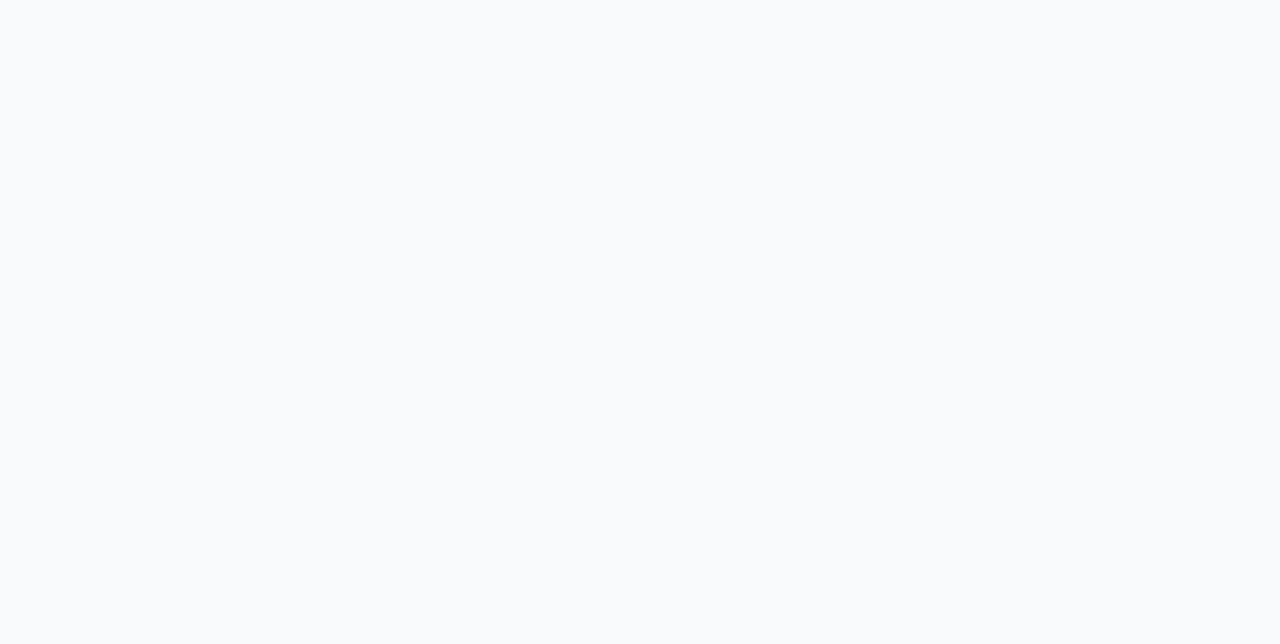
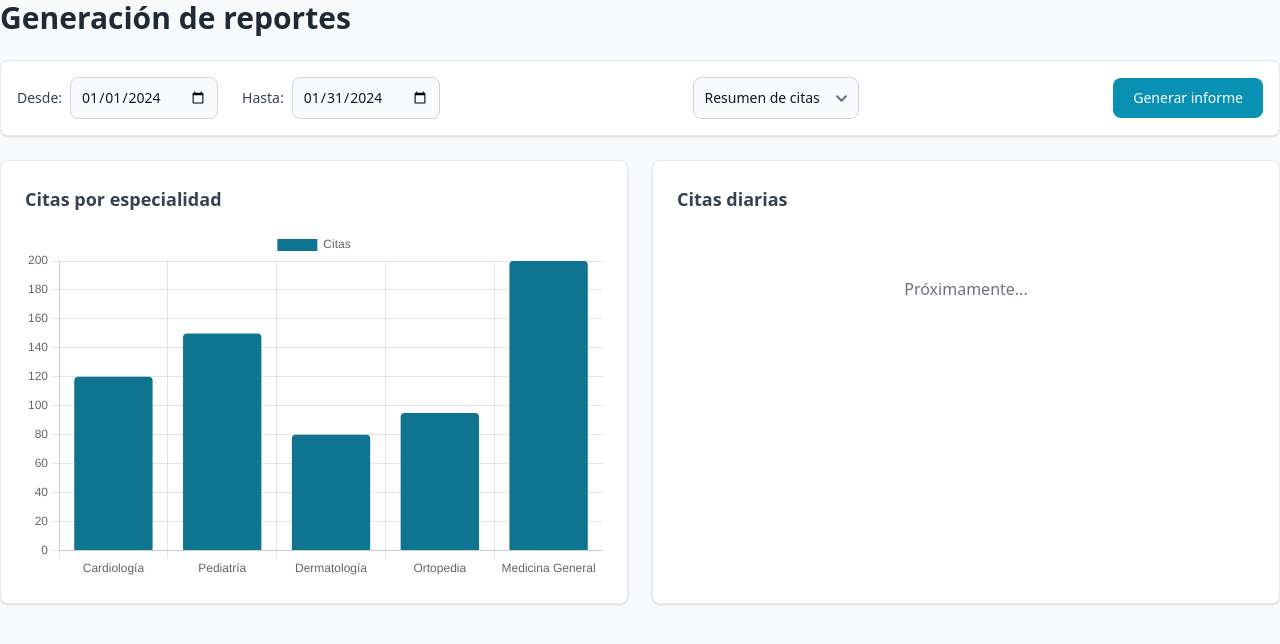
Before and after one commit to jsusurcia/citas_salud_web, a Vue app: page /admin/reportes in a window 1280 px wide. Before the commit this address had no page. Shown: the top 644 px of the page. Built offline with nearby package versions, Linux system fonts and the light colour scheme; a web font is replaced by a local one; what vue-advanced-chat would draw is missing.

Commit message:
Agregando components(Chart), grafico de barras listo

```diff
--- a/package.json
+++ b/package.json
@@ -15,12 +15,14 @@
     "@fortawesome/vue-fontawesome": "^3.1.2",
     "@tailwindcss/vite": "^4.1.14",
     "axios": "^1.12.2",
+    "chart.js": "^4.5.1",
     "flowbite": "^3.1.2",
     "pinia": "^3.0.3",
     "tailwindcss": "^4.1.14",
     "vue": "^3.5.22",
     "vue-advanced-chat": "^2.1.0",
     "vue-cal": "^5.0.1-rc.33",
+    "vue-chartjs": "^5.3.2",
     "vue-router": "^4.5.1"
   },
   "devDependencies": {
--- /dev/null
+++ b/src/components/ChartComponent.vue
@@ -0,0 +1,59 @@
+<script setup>
+import { Bar, Line } from 'vue-chartjs'
+import {
+  Chart as ChartJS,
+  Title,
+  Tooltip,
+  Legend,
+  BarElement,
+  CategoryScale,
+  LinearScale,
+  PointElement,
+  LineElement
+} from 'chart.js'
+
+// Registramos los componentes de Chart.js que vamos a utilizar
+ChartJS.register(
+  Title,
+  Tooltip,
+  Legend,
+  BarElement,
+  CategoryScale,
+  LinearScale,
+  PointElement,
+  LineElement
+)
+
+// Definimos las 'props' que este componente recibirá desde su padre
+defineProps({
+  chartData: {
+    type: Object,
+    required: true
+  },
+  chartOptions: {
+    type: Object,
+    default: () => ({ responsive: true, maintainAspectRatio: false })
+  },
+  chartType: {
+    type: String,
+    required: true,
+    validator: (value) => ['bar', 'line'].includes(value) // Acepta solo 'bar' o 'line'
+  }
+})
+</script>
+
+<template>
+  <div style="height: 350px;">
+    <Bar
+      v-if="chartType === 'bar'"
+      :data="chartData"
+      :options="chartOptions"
+    />
+
+    <Line
+      v-if="chartType === 'line'"
+      :data="chartData"
+      :options="chartOptions"
+    />
+  </div>
+</template>
--- /dev/null
+++ b/src/components/FilterBarComponent.vue
@@ -0,0 +1,49 @@
+<script setup>
+import { ref } from 'vue';
+
+// Define los datos de los filtros de forma reactiva
+const filtros = ref({
+  fechaInicio: '2024-01-01',
+  fechaFin: '2024-01-31',
+  tipoReporte: 'resumen_citas'
+});
+
+// Define un 'emit' para comunicarnos con el componente padre
+const emit = defineEmits(['generar-reporte']);
+
+// Función que se llama al hacer clic en el botón
+const handleGenerarReporte = () => {
+  // Emite un evento con los datos actuales de los filtros
+  emit('generar-reporte', filtros.value);
+}
+</script>
+
+<template>
+  <div class="flex flex-wrap items-center justify-between gap-4 p-4 mb-6 bg-white border border-gray-200 rounded-lg shadow-sm">
+
+    <div class="flex items-center gap-2">
+      <label for="fecha-inicio" class="text-sm font-medium text-gray-700">Desde:</label>
+      <input type="date" id="fecha-inicio" v-model="filtros.fechaInicio" class="bg-gray-50 border border-gray-300 text-gray-900 text-sm rounded-lg focus:ring-blue-500 focus:border-blue-500 block w-full p-2.5">
+
+      <label for="fecha-fin" class="ml-4 text-sm font-medium text-gray-700">Hasta:</label>
+      <input type="date" id="fecha-fin" v-model="filtros.fechaFin" class="bg-gray-50 border border-gray-300 text-gray-900 text-sm rounded-lg focus:ring-blue-500 focus:border-blue-500 block w-full p-2.5">
+    </div>
+
+    <div class="flex items-center gap-2">
+      <select v-model="filtros.tipoReporte" class="bg-gray-50 border border-gray-300 text-gray-900 text-sm rounded-lg focus:ring-blue-500 focus:border-blue-500 block w-full p-2.5">
+        <option value="resumen_citas">Resumen de citas</option>
+        <option value="citas_por_medico">Citas por médico</option>
+        <option value="citas_por_especialidad">Citas por especialidad</option>
+      </select>
+    </div>
+
+    <button @click="handleGenerarReporte" class="px-5 py-2.5 text-sm font-medium text-white bg-cyan-600 rounded-lg hover:bg-cyan-700 focus:ring-4 focus:outline-none focus:ring-cyan-300">
+      Generar informe
+    </button>
+
+  </div>
+</template>
+
+<style scoped>
+/* Puedes agregar estilos específicos aquí si lo necesitas */
+</style>
--- a/src/router/index.js
+++ b/src/router/index.js
@@ -8,6 +8,7 @@ import DoctorsAvailabilityView from "../views/DoctorsAvailabilityView.vue";
 import DoctorsAppointmentView from "../views/DoctorsAppointmentView.vue";
 import ChatView from "../views/ChatView.vue";
 
+import ReportesView from "../views/ReportesView.vue";
 // Implementar en la autenticación cuando se implemente
 // const routes = [
 //     { path: '/auth', component: AuthView },
@@ -48,6 +49,10 @@ const router = createRouter({
     history: createWebHistory(),
     routes: [
         {
+            path: "/",
+            redirect: "auth",
+        },
+        {
             path: "/auth",
             name: "auth",
             component: AuthView
@@ -77,6 +82,11 @@ const router = createRouter({
             "name": "chat_medico",
             component: ChatView
         },
+        {
+            path: "/admin/reportes",
+            name: "admin-reportes",
+            component: ReportesView
+        },
     ]
 });
 
--- /dev/null
+++ b/src/views/ReportesView.vue
@@ -0,0 +1,47 @@
+<script setup>
+import { ref } from 'vue';
+import FilterBarComponent from '../components/FilterBarComponent.vue';
+import ChartComponent from '../components/ChartComponent.vue'; // <-- 1. Importa el nuevo componente
+
+// --- DATOS DE EJEMPLO PARA EL GRÁFICO DE BARRAS ---
+// Más adelante, estos datos vendrán de tu API
+const barChartData = ref({
+  labels: ['Cardiología', 'Pediatría', 'Dermatología', 'Ortopedia', 'Medicina General'],
+  datasets: [
+    {
+      label: 'Citas',
+      backgroundColor: '#0E7490', // Un color cian oscuro
+      borderRadius: 4,
+      data: [120, 150, 80, 95, 200]
+    }
+  ]
+});
+// ---------------------------------------------------
+
+const handleGenerarReporte = (filtros) => {
+  console.log("Generando reporte con los filtros:", filtros);
+  // Aquí llamaremos a la API y actualizaremos 'barChartData.value' con los datos reales
+}
+</script>
+
+<template>
+  <div>
+    <h1 class="text-3xl font-bold text-gray-800 mb-6">Generación de reportes</h1>
+
+    <FilterBarComponent @generar-reporte="handleGenerarReporte" />
+
+    <div class="grid grid-cols-1 lg:grid-cols-2 gap-6 mt-6">
+      <div class="p-6 bg-white border border-gray-200 rounded-lg shadow">
+        <h2 class="text-lg font-semibold text-gray-700 mb-4">Citas por especialidad</h2>
+        <ChartComponent
+          chart-type="bar"
+          :chart-data="barChartData"
+        />
+      </div>
+      <div class="p-6 bg-white border border-gray-200 rounded-lg shadow">
+        <h2 class="text-lg font-semibold text-gray-700">Citas diarias</h2>
+        <p class="text-center text-gray-500 mt-16">Próximamente...</p>
+      </div>
+    </div>
+  </div>
+</template>
```
Also changed, not shown: 1 other file (tests, documents, lock files or other folders).
